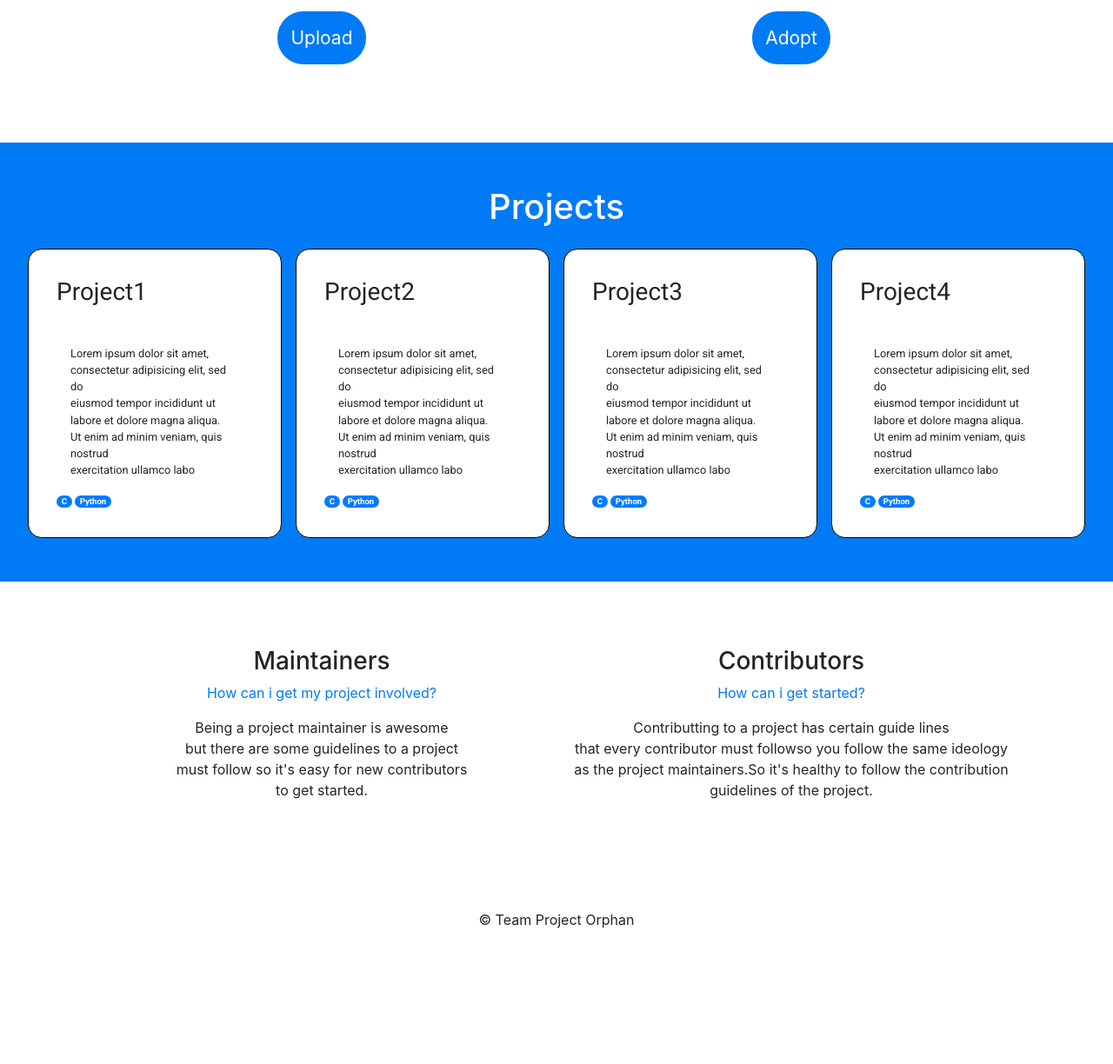
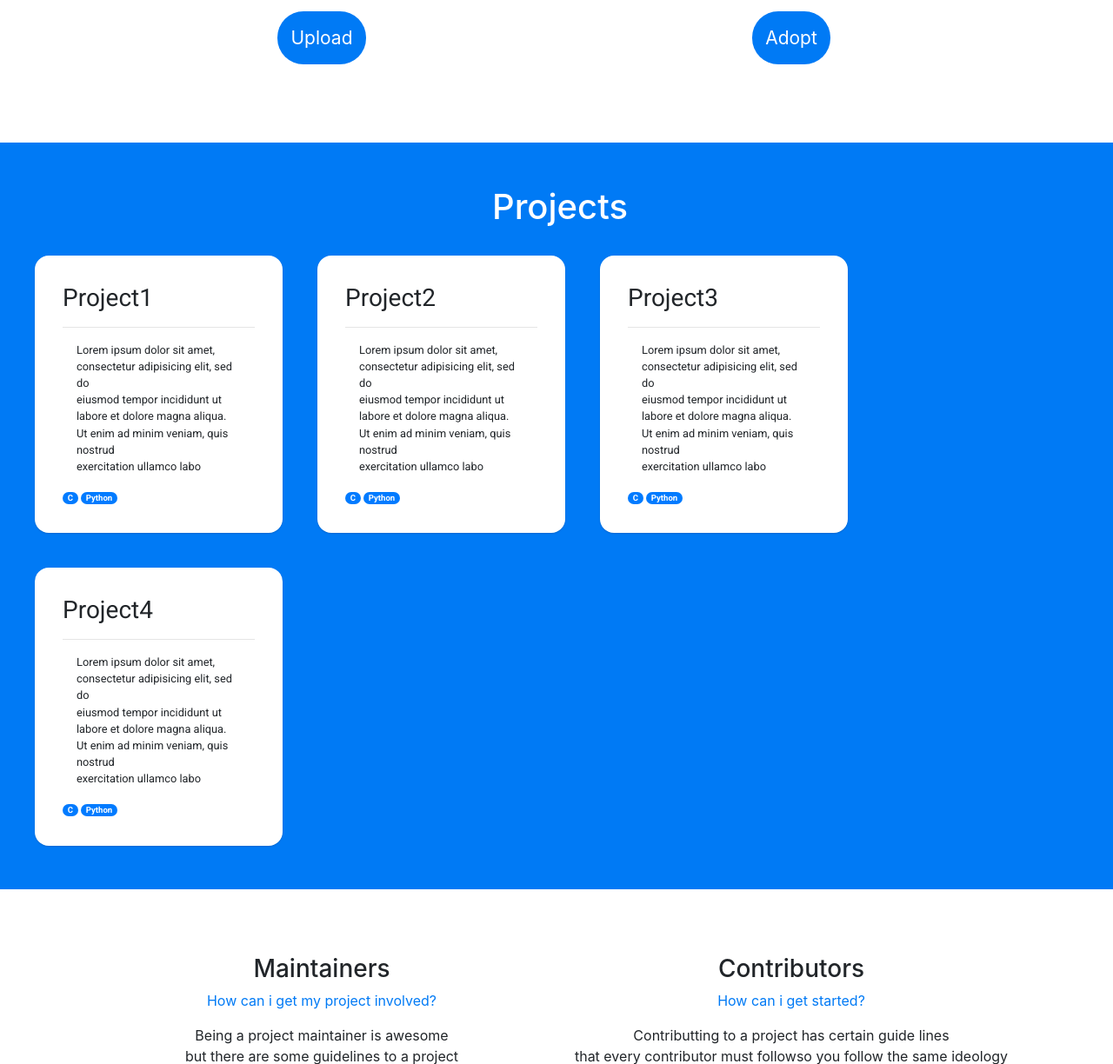
Before and after one commit to Shivams334/Project_Orphan, a Django app: page / in a window 1280 px wide. Shown: the part 864-2088 px from the top of the page at 87% size. Before the commit the page ends 1932 px from the top, so only its background shows below. Run offline with Django 3.2, Linux system fonts and the light colour scheme; some libraries are stand-ins or nearby versions.

Commit message:
updated(mycss.css & home.html): added styling
updated both files for grid styling in section 3

```diff
--- a/static/css/mycss.css
+++ b/static/css/mycss.css
@@ -62,19 +62,19 @@
 }
 
 #projects{
-    text-align: center;
-    color: white;
-    padding-bottom: 1rem;
+  text-align: center;
+  color: white;
+  padding-bottom: 1.5rem;
 }
 
 #project_section{
-    padding-top: 50px;
-    padding-bottom: 50px;
+  padding-top: 50px;
+  padding-bottom: 50px;
 }
 
 #grid_div{
-    padding-left: 2rem;
-    padding-right: 2rem;
+  padding-left: 2.5rem;
+  padding-right: 2rem;
 }
 
 * {
@@ -104,8 +104,9 @@
     }
     .project {
       display: grid;
-      grid-template-columns: repeat(auto-fit, minmax(200px, 1fr));
-      grid-gap: 1rem;
+      grid-template-columns: repeat(auto-fit, minmax(200px, 285px));
+      grid-gap: 2.5rem;
+
     }
   }
 
@@ -114,12 +115,35 @@
     font-size: 80%;
   }
   .project-item {
-    display: flex;
-    flex-flow: column;
-    border:  1px solid black;
+    position: relative;
+    display: inline-block;
+    /*border:  1px solid black;*/
     border-radius: 1rem;
     padding: 2rem;
+    box-shadow: 0 1px 2px rgba(0,0,0,0.15);
+    transition: all 0.3s ease-in-out;
   }
+
+  .project-item::after {
+    content: '';
+    position: absolute;
+    z-index: -1;
+    width: 100%;
+    height: 100%;
+    opacity: 0;
+    border-radius: 1rem;
+    box-shadow: 0 1px 2px rgba(0,0,0,0.3);
+    transition: all 0.3s ease-in-out;
+  }
+
+  .project-item:hover {
+    transform: scale(1.2, 1.2);
+  }
+
+  .project-item:hover::after {
+    opacity: 1;
+  }
+
   .project-item > h1 {
     margin: 1rem 1rem 0;
   }
```
